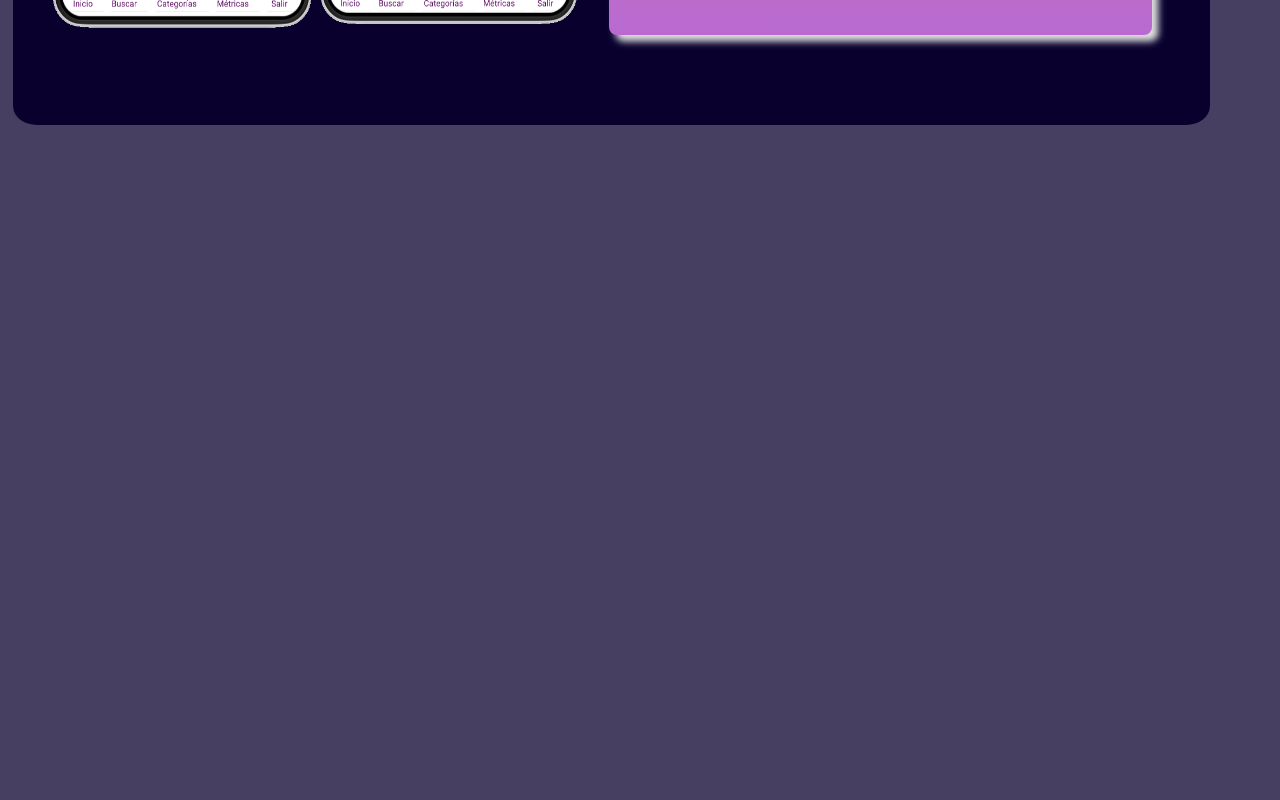
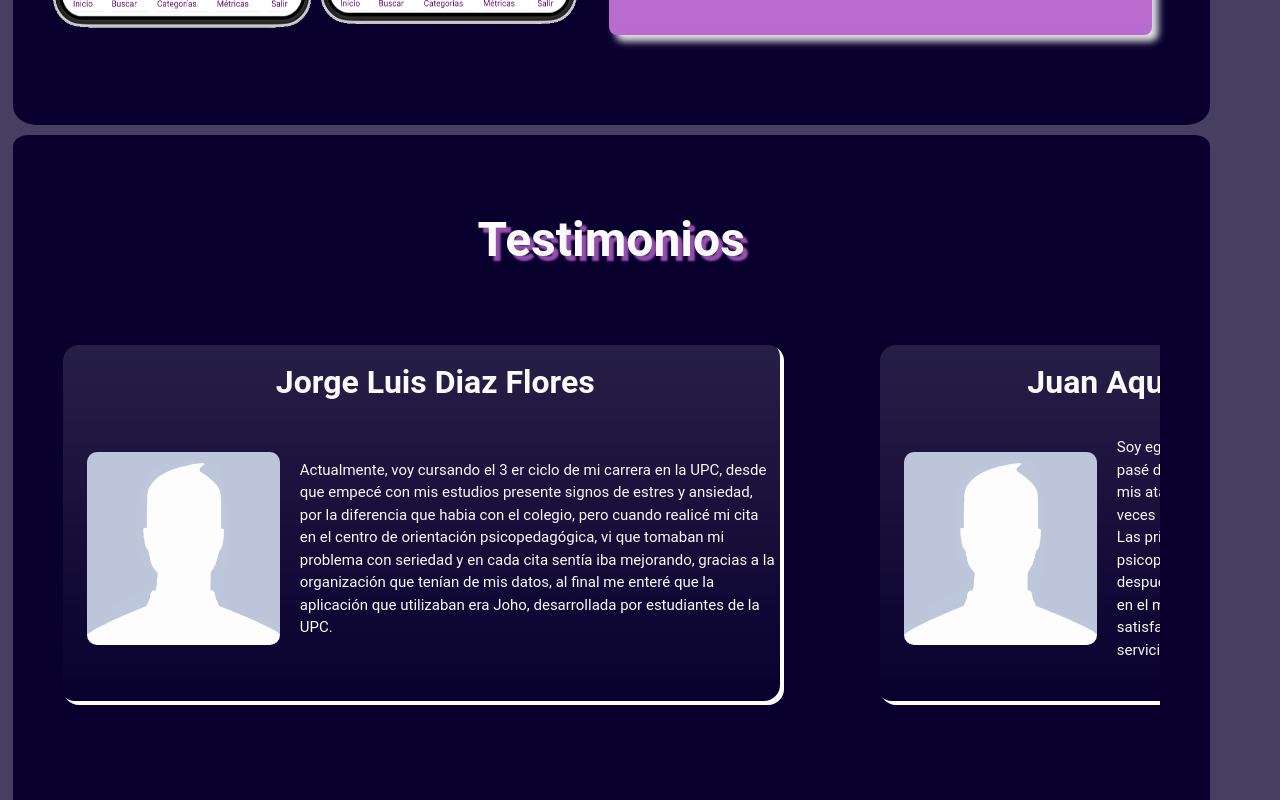
Before and after one commit to O-A-S-I-S/Joho-Landing_React, a React (Create React App) app: page / in a window 1280 px wide. Shown: the part 2700-3500 px from the top of the page. Built offline with nearby package versions, Linux system fonts and the light colour scheme.

Commit message:
Merge Testimonials
Merge with testimonials

```diff
--- a/src/App.js
+++ b/src/App.js
@@ -8,6 +8,7 @@ import AboutUI from "./AboutUI.js";
 import RightNavBar from "./RightNavBar.js";
 import Footer from "./Footer.js";
 import {Team} from "./Team.js";
+import { Testimonials } from "./Testimonials";
 
 function App() {
   const [teamView,setTeamView]=useState(false);
@@ -24,6 +25,7 @@ function App() {
           <AboutSearch />
           <AboutCategory />
           <AboutUI />
+          <Testimonials/>
           <RightNavBar />
         </div>:<Team />
         }
--- /dev/null
+++ b/src/Testimonials.js
@@ -0,0 +1,72 @@
+import profile from "./img/profile-pic.png";
+export function Testimonials() {
+  return (
+    <section className="testimonials main-section" id="testimonials">
+      <h2 className="testimonial__title">Testimonios</h2>
+      <div className="testimonial__container">
+        <div className="testimonial__card">
+          <h2 className="testimonial__card__name">Jorge Luis Diaz Flores</h2>
+          <div className="testimonial__card__texts">
+            <img
+              src={profile}
+              alt=""
+              className="testimonial__card__img"
+            />
+            <p className="testimonial__card__paragraph">
+              Actualmente, voy cursando el 3 er ciclo de mi carrera en la UPC,
+              desde que empecé con mis estudios presente signos de estres y
+              ansiedad, por la diferencia que habia con el colegio, pero cuando
+              realicé mi cita en el centro de orientación psicopedagógica, vi
+              que tomaban mi problema con seriedad y en cada cita sentía iba
+              mejorando, gracias a la organización que tenían de mis datos, al
+              final me enteré que la aplicación que utilizaban era Joho,
+              desarrollada por estudiantes de la UPC.
+            </p>
+          </div>
+        </div>
+      <div className="testimonial__card">
+        <h2 className="testimonial__card__name">
+          Juan Aquiles Barrenechea Vida
+        </h2>
+        <div className="testimonial__card__texts">
+          <img
+            src={profile}
+            alt=""
+            className="testimonial__card__img"
+            />
+          <p className="testimonial__card__paragraph">
+            Soy egresado de la universidad y cuando recuerdo los problemas que
+            pasé durante ese ciclo de mi vida, tratando de buscar una solución a
+            mis ataques de ansiedad cuando realizaba una exposición o aquellas
+            veces en las que no podía concentrarme y enfocarme en mis estudios.
+            Las primeras sesiones que tuve en el centro de orientacin
+            psicopedagógica de la universidad, dejaron mucho que desear, aunque
+            después de unos ciclos volví a asistir a una sesión y vi un gran
+            cambio en el manejo de la información de los estudiantes y el nivel
+            de satisfacción que muchos de mis compañeros tenian frente a este
+            servicio, todo gracias a la aplicacion Joho.
+          </p>
+        </div>
+      </div>
+      <div className="testimonial__card">
+        <h2 className="testimonial__card__name">Mariela Flores</h2>
+        <div className="testimonial__card__texts">
+          <img
+            src={profile}
+            alt=""
+            className="testimonial__card__img"
+            />
+          <p className="testimonial__card__paragraph">
+            Soy profesional del area psicopedagógica de la Universidad Peruana
+            de Ciencias Aplicadas, gracias a la implementacón de JOHO, hemos
+            podido mejorar el desempeño de nuestro equipo, teniendo un mejor
+            control de las atenciones que realizamos a los alumnos, y una mejor
+            evaluación de su progreso a lo largo de los distintos semestres,
+            realmente recomendado.
+          </p>
+        </div>
+        </div>
+      </div>
+    </section>
+  );
+}
```
Also changed, not shown: src/img/profile-pic.png (added).
